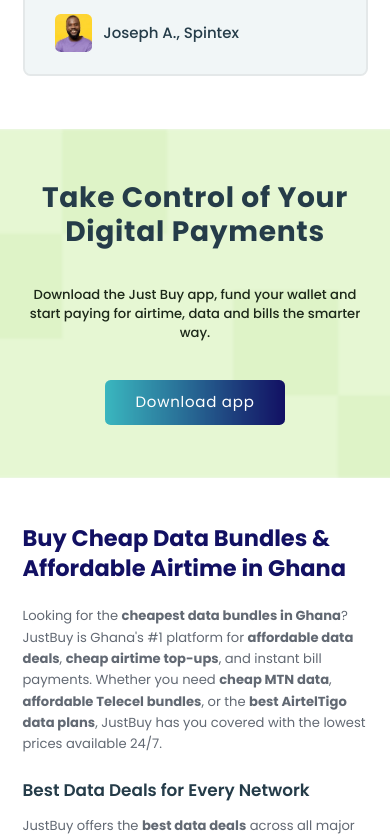
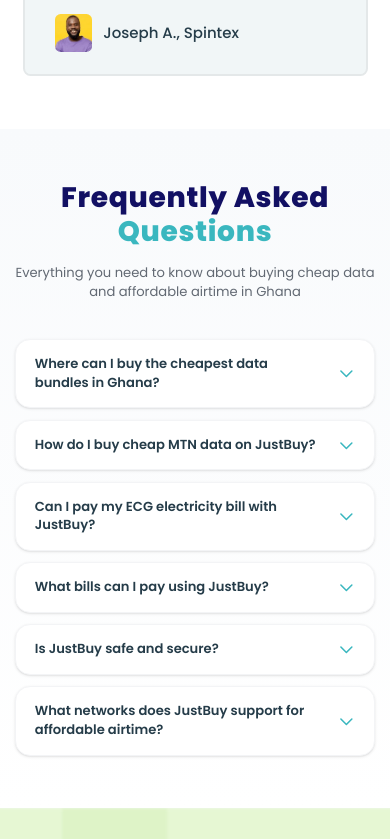
Before and after one commit to Kim-owen/justbuy-web, a SvelteKit app: page / in a window 390 px wide. Shown: the part 4500-5339 px from the top of the page. Built offline with nearby package versions, Linux system fonts and the light colour scheme.

Commit message:
Add FAQ section with keyword-rich questions for Google rich snippets

```diff
--- /dev/null
+++ b/src/components/FAQ.svelte
@@ -0,0 +1,120 @@
+<script>
+    import { reveal } from "$lib/reveal";
+
+    let openFaq = $state(-1);
+
+    const toggleFaq = (index) => {
+        openFaq = openFaq === index ? -1 : index;
+    };
+
+    const faqs = [
+        {
+            q: "Where can I buy the cheapest data bundles in Ghana?",
+            a: "JustBuy offers the cheapest data bundles for MTN, Telecel, and AirtelTigo in Ghana. Simply download the app, choose your network, select a bundle, and pay instantly via mobile money. Our prices are the most affordable you'll find online."
+        },
+        {
+            q: "How do I buy cheap MTN data on JustBuy?",
+            a: "Open the JustBuy app, select 'Buy Data', choose MTN as your network, pick your preferred data bundle, enter your phone number, and pay securely. Your cheap MTN data bundle will be delivered to your phone within seconds."
+        },
+        {
+            q: "Can I pay my ECG electricity bill with JustBuy?",
+            a: "Yes! JustBuy makes it easy to pay your ECG prepaid and postpaid electricity bills instantly. Just enter your meter number, select the amount, and pay through mobile money. No more queuing at ECG offices."
+        },
+        {
+            q: "What bills can I pay using JustBuy?",
+            a: "You can pay ECG electricity bills, Ghana Water Company bills, DSTV subscriptions, GOtv subscriptions, StarTimes subscriptions, and buy airtime and data bundles for all networks — all from one affordable app."
+        },
+        {
+            q: "Is JustBuy safe and secure?",
+            a: "Absolutely. JustBuy uses bank-level encryption to protect all transactions. We are a licensed and operational platform trusted by over 50,000 users across Ghana with a 99.9% transaction success rate."
+        },
+        {
+            q: "What networks does JustBuy support for affordable airtime?",
+            a: "JustBuy supports all major Ghanaian networks: MTN, Telecel (formerly Vodafone), and AirtelTigo. Buy affordable airtime and cheap data bundles for any of these networks instantly, 24/7."
+        }
+    ];
+</script>
+
+<style lang="postcss">
+    @reference "../styles/global.css";
+
+    .faq_section {
+        @apply w-full py-14 md:py-20 px-4 sm:px-6 md:px-8;
+        background: linear-gradient(180deg, #f8fafc 0%, #ffffff 100%);
+    }
+
+    .faq_heading {
+        @apply text-center mb-10 md:mb-14;
+    }
+    .faq_heading h2 {
+        @apply text-3xl sm:text-4xl md:text-5xl font-extrabold tracking-wide mb-4;
+        color: #121063;
+    }
+    .faq_heading p {
+        @apply text-sm sm:text-base max-w-lg mx-auto;
+        color: #626973;
+    }
+
+    .faq_list {
+        @apply max-w-3xl mx-auto flex flex-col gap-3;
+    }
+
+    .faq_item {
+        @apply bg-white rounded-2xl shadow-sm border border-gray-100 overflow-hidden transition-all duration-300;
+    }
+    .faq_item.open {
+        @apply shadow-md border-heading_highlight/30;
+    }
+
+    .faq_question {
+        @apply w-full flex items-center justify-between px-5 sm:px-6 py-4 sm:py-5 text-left cursor-pointer;
+        -webkit-tap-highlight-color: transparent;
+    }
+    .faq_question span {
+        @apply text-sm sm:text-base font-semibold pr-4;
+        color: #253c49;
+    }
+    .faq_question .arrow {
+        @apply w-5 h-5 flex-shrink-0 transition-transform duration-300;
+        color: #3ab7bf;
+    }
+    .faq_question .arrow.rotated {
+        @apply rotate-180;
+    }
+
+    .faq_answer {
+        @apply px-5 sm:px-6 overflow-hidden transition-all duration-300;
+        max-height: 0;
+    }
+    .faq_answer.open {
+        max-height: 300px;
+        @apply pb-5;
+    }
+    .faq_answer p {
+        @apply text-sm leading-relaxed;
+        color: #626973;
+    }
+</style>
+
+<section class="faq_section" id="faq">
+    <div class="faq_heading" use:reveal={{type: 'fadeInDown'}}>
+        <h2 class="poppins-extrabold">Frequently Asked <span style="color: #3ab7bf;">Questions</span></h2>
+        <p class="poppins-regular">Everything you need to know about buying cheap data and affordable airtime in Ghana</p>
+    </div>
+
+    <div class="faq_list">
+        {#each faqs as faq, i}
+            <div class="faq_item {openFaq === i ? 'open' : ''}" use:reveal={{type: 'fadeInUp', delay: `${i * 0.1}s`}}>
+                <button class="faq_question" onclick={() => toggleFaq(i)} aria-label="Toggle FAQ">
+                    <span class="poppins-semibold">{faq.q}</span>
+                    <svg class="arrow {openFaq === i ? 'rotated' : ''}" fill="none" stroke="currentColor" viewBox="0 0 24 24">
+                        <path stroke-linecap="round" stroke-linejoin="round" stroke-width="2" d="M19 9l-7 7-7-7"></path>
+                    </svg>
+                </button>
+                <div class="faq_answer {openFaq === i ? 'open' : ''}">
+                    <p class="poppins-regular">{faq.a}</p>
+                </div>
+            </div>
+        {/each}
+    </div>
+</section>
--- a/src/routes/+page.svelte
+++ b/src/routes/+page.svelte
@@ -6,6 +6,7 @@
 	import LogoStrip from "../components/LogoStrip.svelte";
 	import ServicesGrid from "../components/ServicesGrid.svelte";
 	import Testimonials from "../components/Testimonials.svelte";
+	import FAQ from "../components/FAQ.svelte";
 	import Footer from "../components/Footer.svelte";
 </script>
 
@@ -50,6 +51,7 @@
     <HowItWorks />
     <LogoStrip />
     <Testimonials />
+    <FAQ />
     <CTA />
 
     <!-- SEO Content Section - Rich Keyword Text for Google Indexing -->
```
